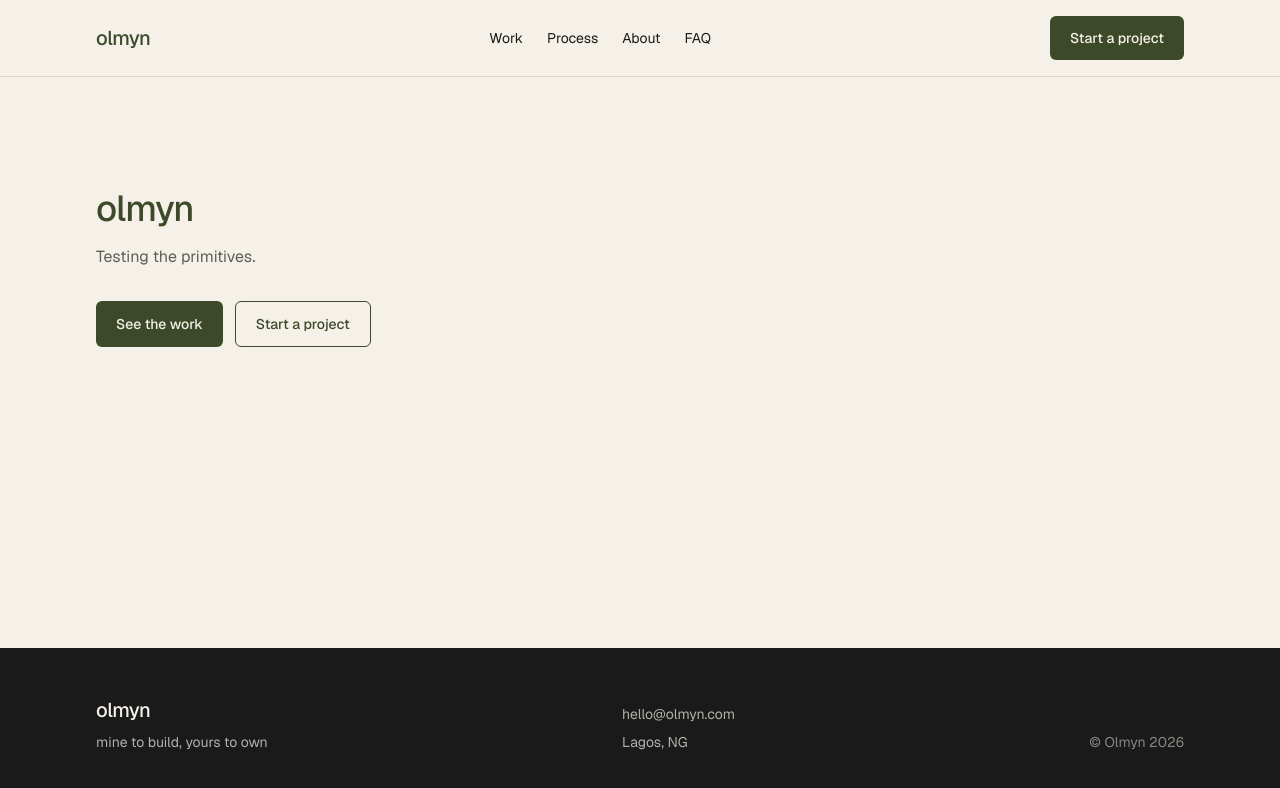
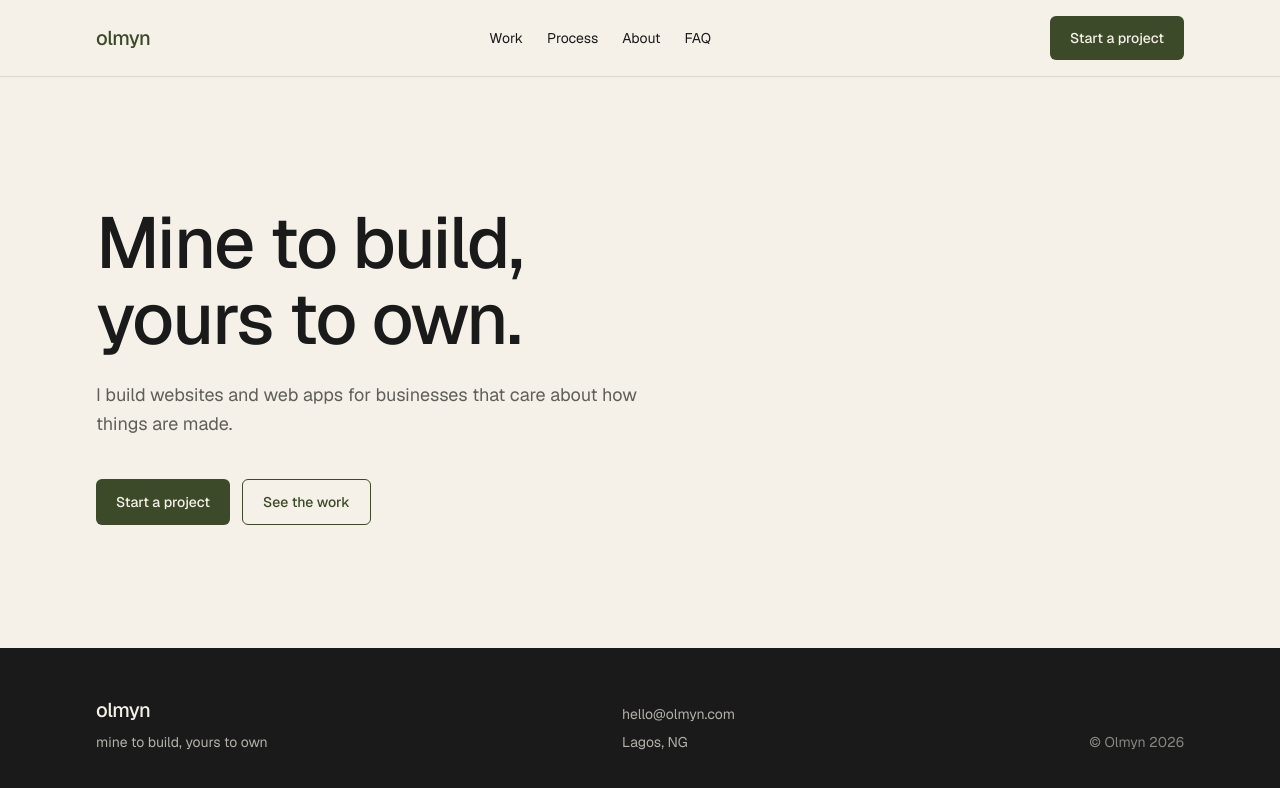
Before and after one commit to Iyanu22/olmyn, a Next.js app: page / in a window 1280 px wide. Shown: the top 788 px of the page. Built offline with nearby package versions, Linux system fonts and the light colour scheme.

Commit message:
Add Hero section with tagline and CTAs

```diff
--- a/src/app/page.tsx
+++ b/src/app/page.tsx
@@ -1,24 +1,10 @@
-import Container from "../components/ui/Container";
-import Section from "../components/ui/Section";
-import Button from "../components/ui/Button";
+import Hero from "../components/sections/Hero";
 
 
 export default function Home() {
   return (
-        <Section>
-        <Container>
-          <h1 className="text-4xl font-medium tracking-tight text-primary mb-4">
-            olmyn
-          </h1>
-          <p className="text-muted mb-8">Testing the primitives.</p>
-          <div className="flex gap-3">
-            <Button href="/work">See the work</Button>
-            <Button href="/contact" variant="outline">
-              Start a project
-            </Button>
-          </div>
-        </Container>
-      </Section>
-
+        <>
+          <Hero />
+        </>
   );
 }
--- /dev/null
+++ b/src/components/sections/Hero.tsx
@@ -0,0 +1,29 @@
+import Container from "../ui/Container";
+import Section from "../ui/Section";
+import Button from "../ui/Button";
+
+export default function Hero() {
+  return (
+    <Section className="pt-24 md:pt-32 pb-20 md:pb-28">
+      <Container>
+        <h1 className="text-5xl md:text-7xl font-medium tracking-tight text-foreground leading-[1.05] mb-6 max-w-3xl">
+          Mine to build,
+          <br />
+          yours to own.
+        </h1>
+
+        <p className="text-lg text-muted max-w-xl mb-10 leading-relaxed">
+          I build websites and web apps for businesses that care about how
+          things are made.
+        </p>
+
+        <div className="flex flex-wrap gap-3">
+          <Button href="#contact">Start a project</Button>
+          <Button href="#work" variant="outline">
+            See the work
+          </Button>
+        </div>
+      </Container>
+    </Section>
+  );
+}
```
